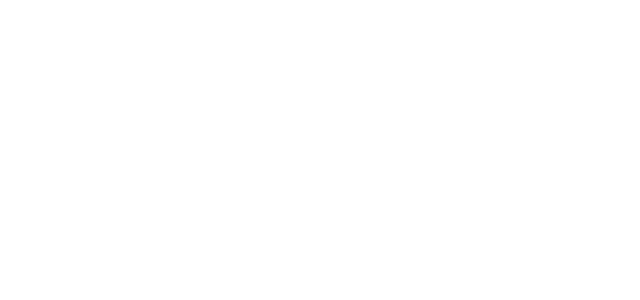
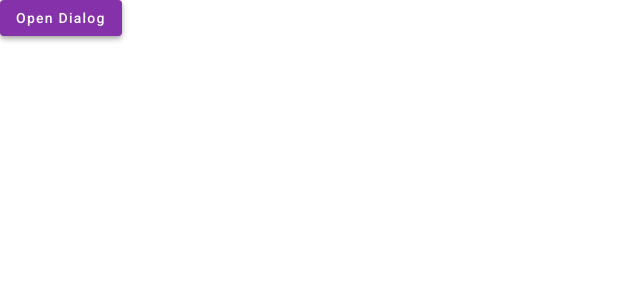
Before and after one commit to Hitarth-Rami-22/Hitarth-library-management-system-2025-Frontend, an Angular app in the folder library-management-system-UI/: page / in a window 1280 px wide. Shown: the top 300 px of the page, without its empty margins (0-640 px from the left). Built offline with nearby package versions, Linux system fonts and the light colour scheme.

Commit message:
material-library-setup

```diff
--- a/library-management-system-UI/src/app/app.component.html
+++ b/library-management-system-UI/src/app/app.component.html
@@ -0,0 +1 @@
+<button mat-raised-button color="primary">Open Dialog</button>
--- a/library-management-system-UI/src/app/app.component.ts
+++ b/library-management-system-UI/src/app/app.component.ts
@@ -1,4 +1,5 @@
 import { Component } from '@angular/core';
+import { SharedModule } from './shared/shared.module';
 
 @Component({
   selector: 'app-root',
--- a/library-management-system-UI/src/app/app.module.ts
+++ b/library-management-system-UI/src/app/app.module.ts
@@ -5,6 +5,7 @@
 import { AppComponent } from './app.component';
 import { BrowserAnimationsModule } from '@angular/platform-browser/animations';
 
+import { SharedModule } from './shared/shared.module';
 @NgModule({
   declarations: [
     AppComponent
@@ -12,7 +13,9 @@
   imports: [
     BrowserModule,
     AppRoutingModule,
-    BrowserAnimationsModule
+    BrowserAnimationsModule,
+
+    SharedModule
   ],
   providers: [],
   bootstrap: [AppComponent]
--- /dev/null
+++ b/library-management-system-UI/src/app/shared/shared.module.ts
@@ -0,0 +1,16 @@
+import { NgModule } from '@angular/core';
+import { CommonModule } from '@angular/common';
+import { MaterialModule } from '../material/material.module';
+
+
+
+@NgModule({
+  declarations: [],
+  imports: [
+    CommonModule, MaterialModule
+  ],
+  exports: [
+    CommonModule, MaterialModule
+  ],
+})
+export class SharedModule { }
```
Also changed, not shown: library-management-system-UI/src/app/material/material.module.ts (added, +86 -0 lines).
